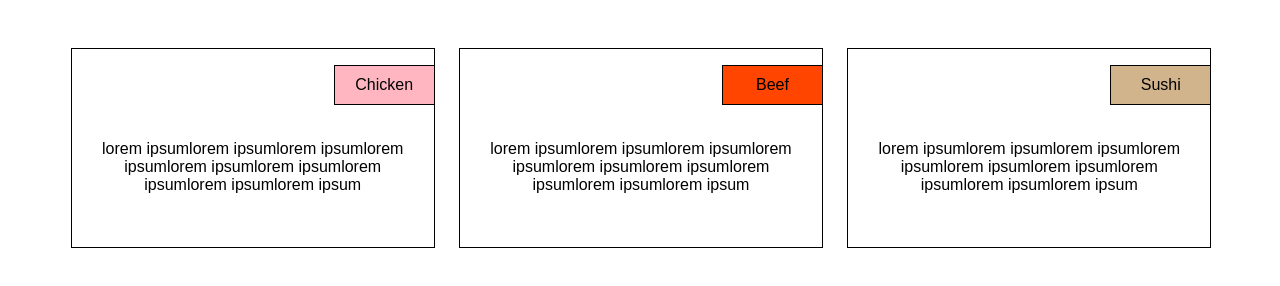
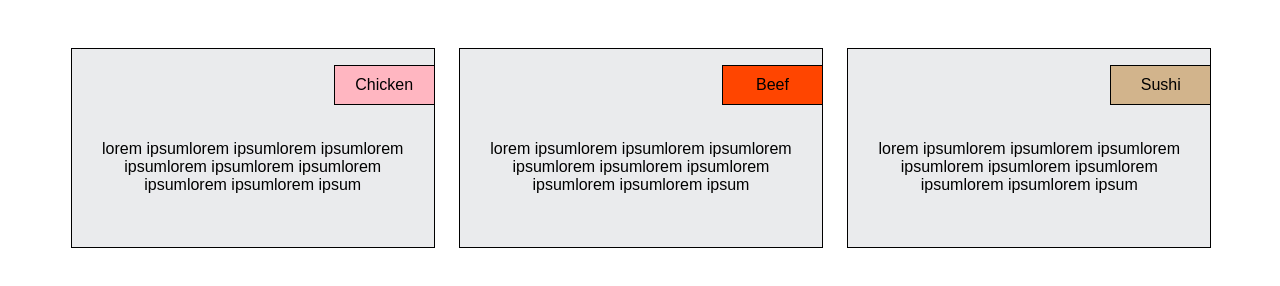
Before and after one commit to ArizonaMangoJuice/coursera-test, a plain HTML site: page module2_solution/index.html in a window 1280 px wide. Shown: the part 50-336 px from the top of the page. Drawn offline with Linux system fonts and the light colour scheme; files that its build step writes are made by us from their sources; files whose address does not match are found by name.

Commit message:
background color

```diff
--- a/module2_solution/styles/main.css
+++ b/module2_solution/styles/main.css
@@ -179,6 +179,7 @@ h1 {
 }
 
 .box-style {
+    background: #eaebed;
     position: relative;
     margin-top: 30px;
     height: 200px;
```
